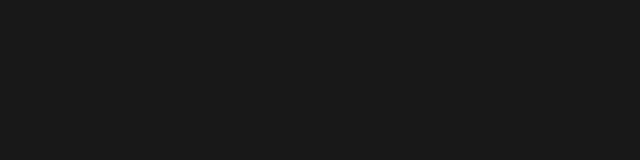
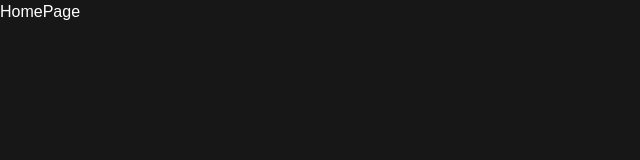
Before and after one commit to mahmood-moghaddasi/opportunities_task, a Next.js app: page / in a window 1280 px wide. Shown: the top 160 px of the page, without its empty margins (0-640 px from the left). Built offline with nearby package versions, Linux system fonts and the light colour scheme.

Commit message:
feat(ui): add homepage Page implementation

```diff
--- a/src/app/page.tsx
+++ b/src/app/page.tsx
@@ -1,5 +1,5 @@
-import Image from "next/image";
+import HomePage from "@/components/pages/HomePage";
 
 export default function Home() {
-  return <div></div>;
+  return <HomePage />;
 }
--- /dev/null
+++ b/src/components/pages/HomePage.tsx
@@ -0,0 +1,7 @@
+import React from "react";
+
+function HomePage() {
+  return <div>HomePage</div>;
+}
+
+export default HomePage;
```
